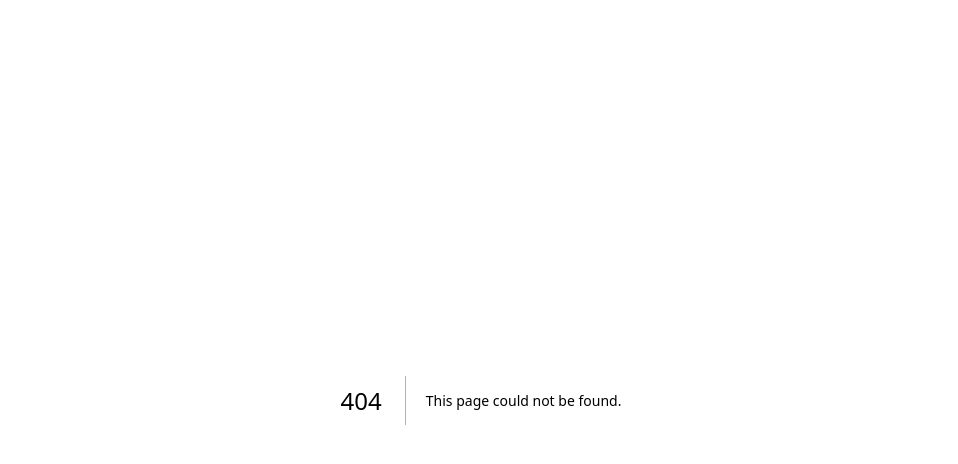
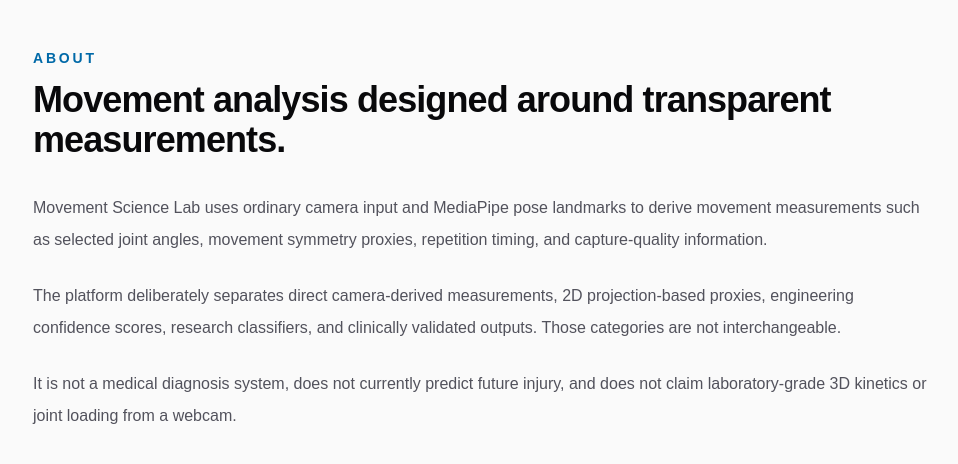
Before and after one commit to AadiJ1in/MovementScienceLab, a Next.js app: page /about in a window 1280 px wide. Before the commit this address had no page. Shown: the top 464 px of the page, without its empty margins (159-1117 px from the left). Built offline with nearby package versions, Linux system fonts and the light colour scheme.

Commit message:
Add product about page

```diff
--- /dev/null
+++ b/app/about/page.tsx
@@ -0,0 +1,15 @@
+export default function AboutPage() {
+  return (
+    <main className="min-h-screen bg-zinc-50 px-4 py-12 sm:px-6 lg:px-8">
+      <div className="mx-auto max-w-4xl">
+        <p className="text-sm font-semibold uppercase tracking-[0.2em] text-sky-700">About</p>
+        <h1 className="mt-3 text-4xl font-semibold tracking-tight text-zinc-950">Movement analysis designed around transparent measurements.</h1>
+        <div className="mt-8 space-y-6 text-base leading-8 text-zinc-600">
+          <p>Movement Science Lab uses ordinary camera input and MediaPipe pose landmarks to derive movement measurements such as selected joint angles, movement symmetry proxies, repetition timing, and capture-quality information.</p>
+          <p>The platform deliberately separates direct camera-derived measurements, 2D projection-based proxies, engineering confidence scores, research classifiers, and clinically validated outputs. Those categories are not interchangeable.</p>
+          <p>It is not a medical diagnosis system, does not currently predict future injury, and does not claim laboratory-grade 3D kinetics or joint loading from a webcam.</p>
+        </div>
+      </div>
+    </main>
+  );
+}
```
